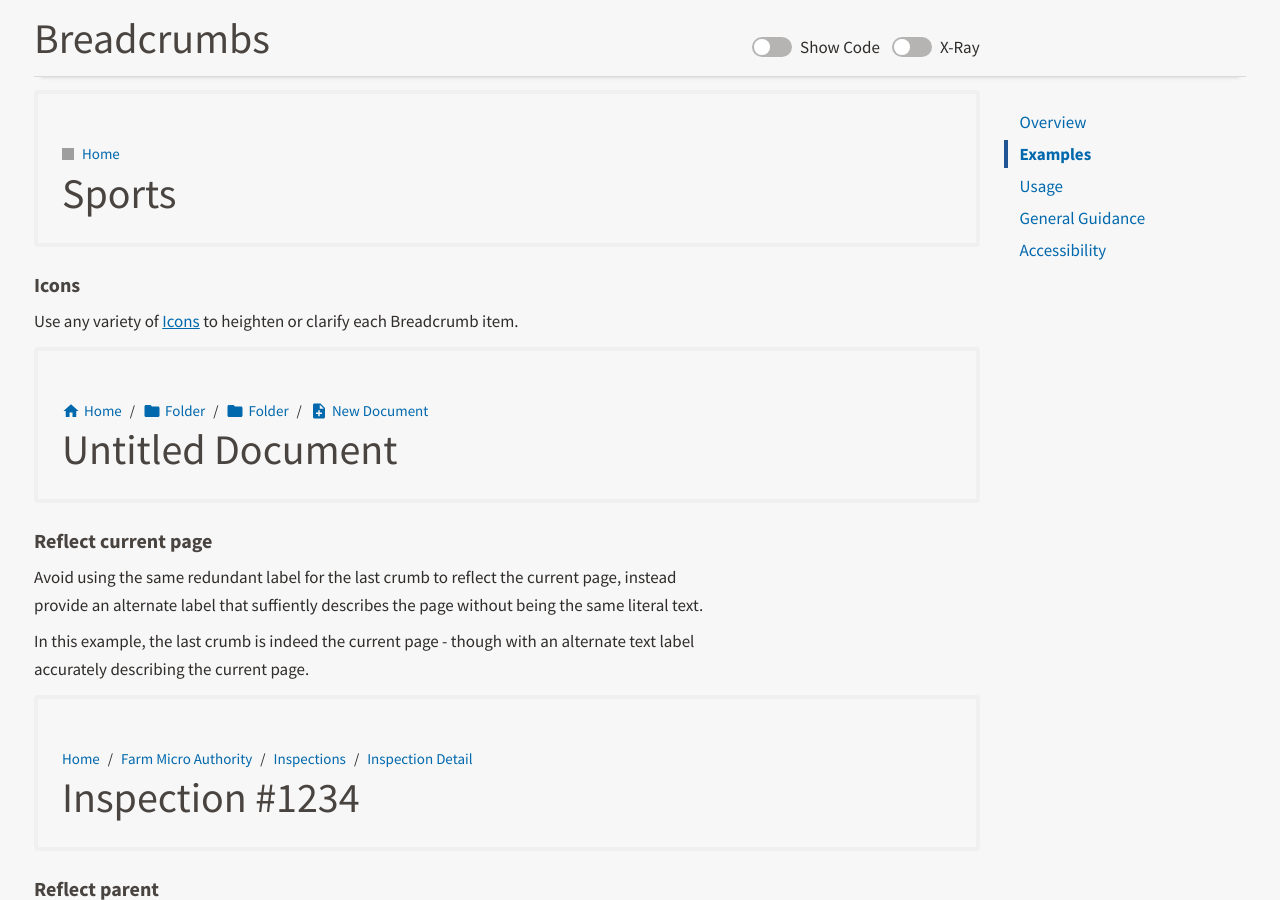
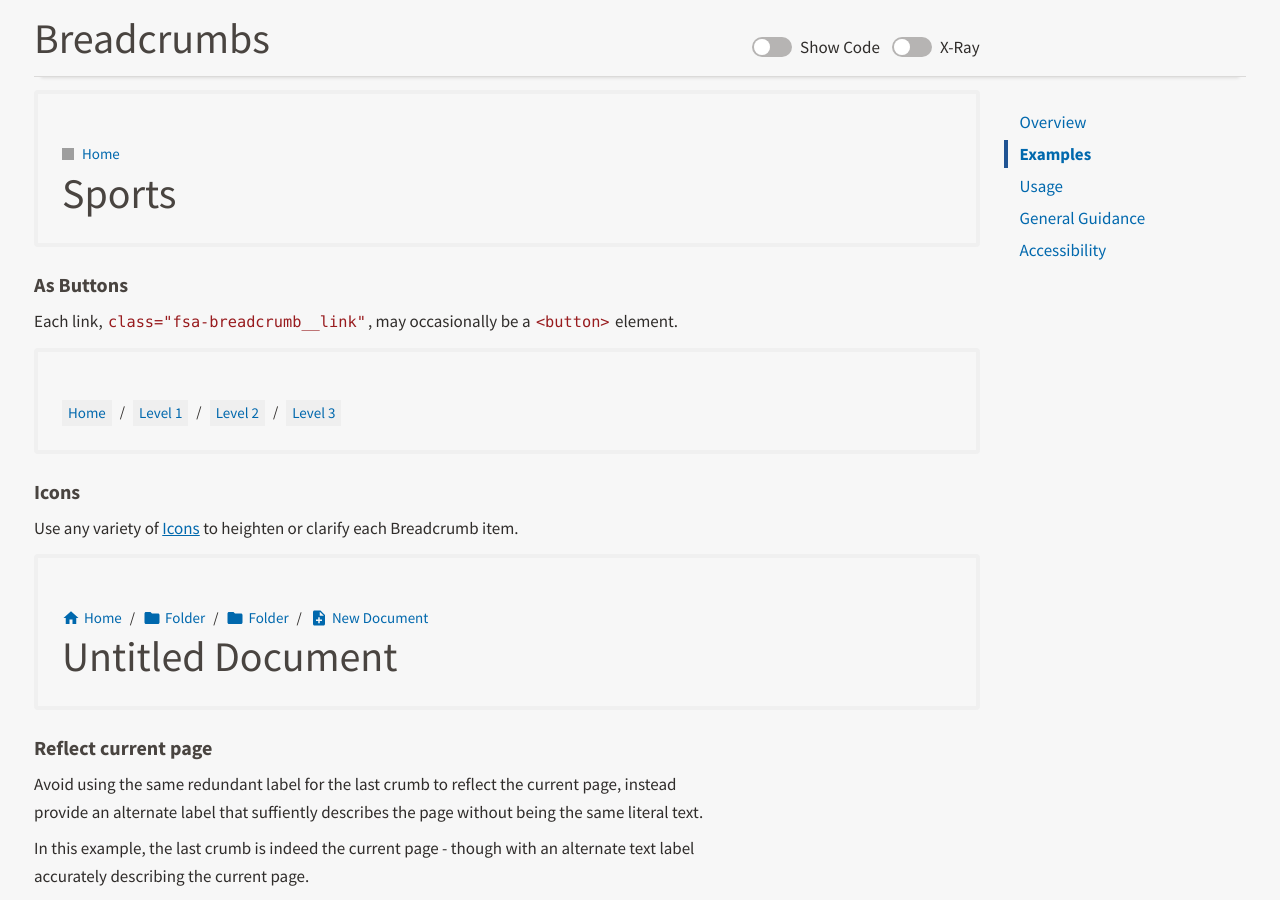
Before and after one commit to USDA-FSA/fsa-design-system, a Jekyll site: the page built from components/breadcrumbs/index.md, in a window 1280 px wide and 900 px high, scrolled down 729 px. Built offline with Jekyll 4.4.1, drawn with Linux system fonts in a browser that asks for light colours; grey boxes are pictures that could not be loaded.

Commit message:
added As Buttons section to breadcrumbs documentation, fixed build error messages/warnings

```diff
--- a/Gemfile
+++ b/Gemfile
@@ -2,3 +2,5 @@ source 'https://rubygems.org'
 
 gem 'github-pages'
 gem 'wdm', '>= 0.1.0' if Gem.win_platform?
+
+gem "webrick", "~> 1.7"
--- a/_includes/nav-local.guides.html
+++ b/_includes/nav-local.guides.html
@@ -7,7 +7,7 @@
 <nav>
   <div class="ds-nav-local">
     <ul class="ds-nav-local__list">
-      {% for article in site.data.[guide] %}
+      {% for article in site.data[guide] %}
 
         {% assign activeClassName = nil %}
 
--- a/components/breadcrumbs/index.md
+++ b/components/breadcrumbs/index.md
@@ -50,6 +50,39 @@ Breadcrumbs are typically paired with the `<h1>` page title. The following examp
 </div>
 <h1>Sports</h1>
 {% endcapture %}
+{% include preview-and-snippet.html %}
+
+### As Buttons
+
+Each link, <code>class="fsa-breadcrumb__link"</code>, may occasionally be a <code>&lt;button&gt;</code> element.
+
+{% capture snippet %}
+<div class="fsa-breadcrumb">
+  <nav class="fsa-breadcrumb__nav" aria-label="Breadcrumbs">
+    <ol class="fsa-breadcrumb__list">
+      <li class="fsa-breadcrumb__item">
+        <button class="fsa-breadcrumb__link" type="button">Home</button>
+      </li>
+      <li class="fsa-breadcrumb__item">
+        <button class="fsa-breadcrumb__link" type="button">
+          <span class="">Level 1</span>
+        </button>
+      </li>
+      <li class="fsa-breadcrumb__item">
+        <button class="fsa-breadcrumb__link" type="button">
+          <span class="">Level 2</span>
+        </button>
+      </li>
+      <li class="fsa-breadcrumb__item">
+        <button class="fsa-breadcrumb__link" type="button">
+          <span class="">Level 3</span>
+        </button>
+      </li>
+    </ol>
+  </nav>
+</div>
+{% endcapture %}
+
 {% include preview-and-snippet.html %}
 
 ### Icons
--- a/package.json
+++ b/package.json
@@ -40,7 +40,8 @@
   "contributors": [
     "Francis Rupert <France.Rupert@gmail.com> (https://github.com/francisrupert)",
     "Casey Hill <bignamehere@gmail.com> (https://github.com/bignamehere)",
-    "Brian Mills (https://www.linkedin.com/in/brianmills)"
+    "Brian Mills (https://www.linkedin.com/in/brianmills)",
+    "Jamie Thompson <jamieraethompson@gmail.com> (https://github.com/whatnextjamie)"
   ],
   "bugs": {
     "url": "https://github.com/USDA-FSA/fsa-design-system/issues"
```
Also changed, not shown: sitemap/index.md (+1 -1 lines), Gemfile.lock (deleted), 1 other file.
